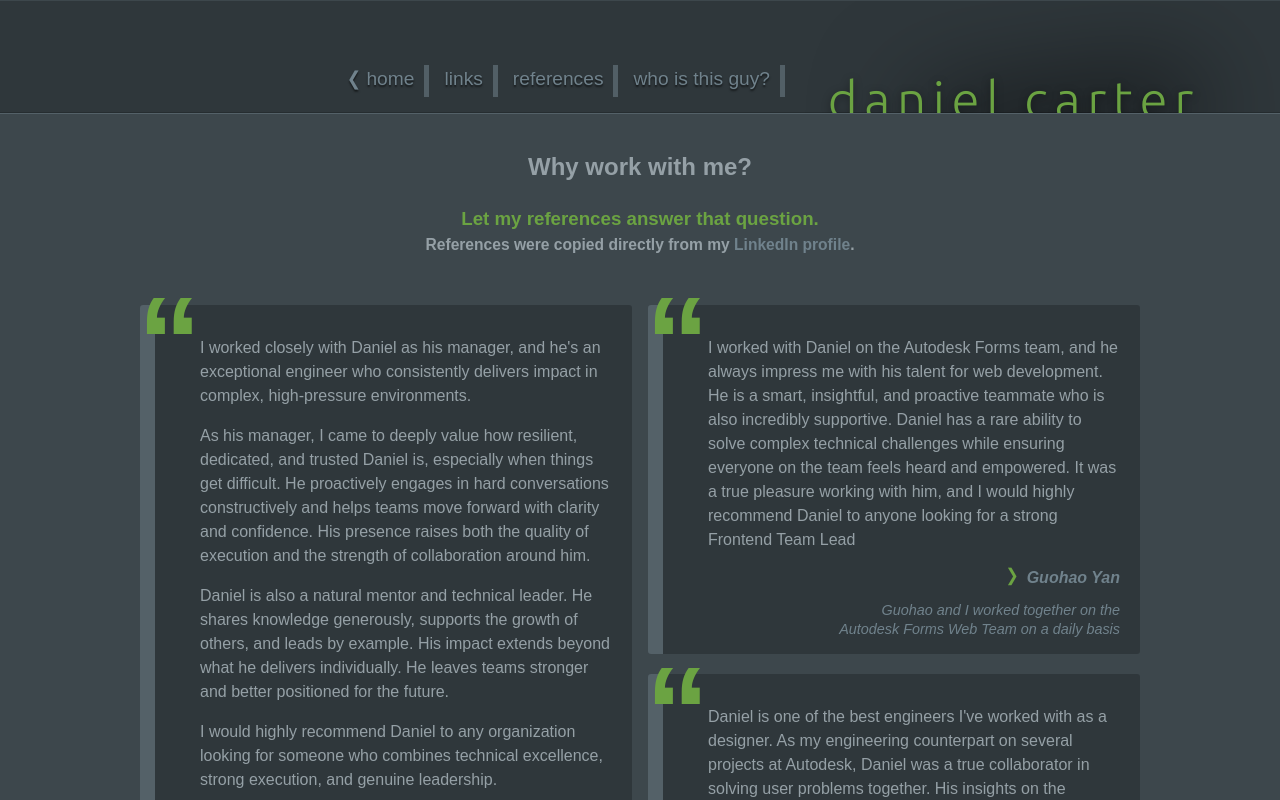
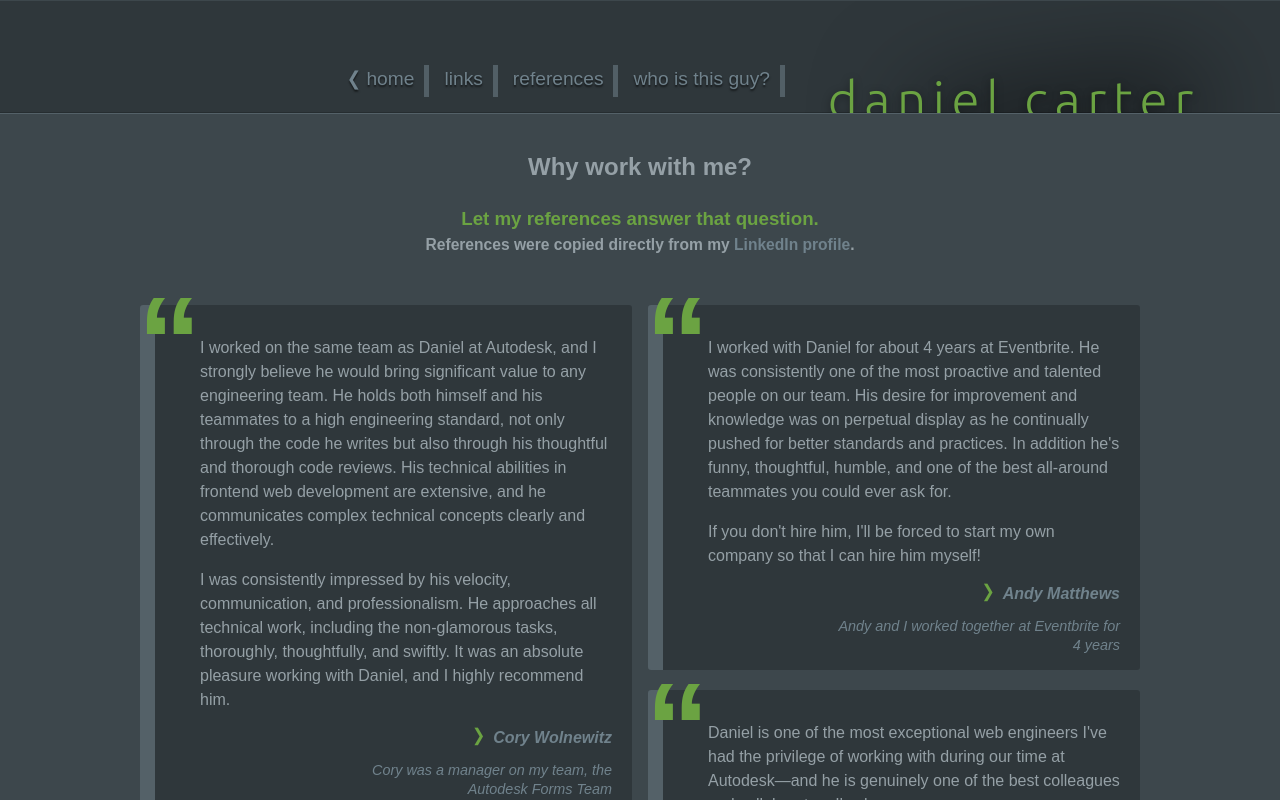
Before and after one commit to slobaum/dcarter.dev, a React (Vite) app: page /references in a window 1280 px wide. Built offline with nearby package versions, Linux system fonts and the light colour scheme.

Commit message:
add more references

```diff
--- a/src/ui/References.tsx
+++ b/src/ui/References.tsx
@@ -172,8 +172,40 @@ const references: Array<{
         source: "Francesca Chua",
         rel: "Fran was the primary designer for the Autodesk Forms team, we worked together for 4 years",
         linkedin: "francescachua",
-    }
-]
+    },
+    {
+        text: [
+            "I worked with Daniel for about 4 years at Eventbrite. He was consistently one of the most proactive and talented people on our team. His desire for improvement and knowledge was on perpetual display as he continually pushed for better standards and practices. In addition he's funny, thoughtful, humble, and one of the best all-around teammates you could ever ask for.",
+            "If you don't hire him, I'll be forced to start my own company so that I can hire him myself!",
+        ],
+        source: "Andy Matthews",
+        rel: "Andy and I worked together at Eventbrite for 4 years",
+        linkedin: "andymatthews",
+    },
+    {
+        text: [
+            "I had the pleasure of working closely with Daniel and he was truly exceptional. As a front end engineer he combined strong technical skill with calm steady leadership that made everyone around him better.",
+            "Daniel was an incredible right hand to work with. I consistently relied on him for thoughtful technical decisions clear communication and mentorship across the team. He had a great instinct for balancing quality velocity and long term maintainability and he elevated the work of everyone he partnered with.",
+            "Beyond his technical ability Daniel showed up as a leader. He took ownership stepped in when things were ambiguous and helped drive alignment without ego. He was dependable collaborative and deeply trusted.",
+            "Any team would be lucky to have Daniel. He is an amazing engineer and an even better teammate!",
+        ],
+        source: "Loretta Stokes",
+        rel: "Loretta was my direct manager on the Events Create team at Eventbrite",
+        linkedin: "lorettastokes",
+    },
+    {
+        text: [
+            "I had the pleasure of working closely with Daniel Carter, and I can say without hesitation that he is one of the strongest engineers I've collaborated with. Daniel is not only an excellent web engineer, but also a thoughtful, proactive, and highly communicative teammate who consistently elevates the teams he works on.",
+            "From a technical standpoint, Daniel brings a deep understanding of modern web engineering practices and applies them with care and precision. He approaches design reviews and feature development with a strong sense of ownership, always thinking beyond just implementation to consider scalability, maintainability, and long-term impact. One of Daniel's core strengths is his ability to identify potential issues early in the process — he doesn't wait for problems to surface in production. Instead, he raises thoughtful concerns during design and planning phases and does so in a constructive, solutions-oriented way.",
+            "Equally impressive are Daniel's communication skills. He has a rare ability to clearly articulate complex technical ideas to both technical and non-technical stakeholders. He knows when and how to involve the right people, keeps stakeholders informed, and ensures alignment across teams.",
+            "Beyond his technical and communication strengths, Daniel is just an awesome person to work with. He brings a friendly, approachable, and positive attitude to the team, making collaboration feel natural and energizing. Daniel's ability to speak up and share his honest thoughts on team dynamics is also extremely refreshing and has helped significantly improve team culture.",
+            "Any company would be fortunate to have Daniel on their engineering team. His strong technical skills, excellent judgment, and outstanding interpersonal abilities make him a rare find. I wholeheartedly recommend Daniel to any organization looking for a talented web engineer who will make an immediate and lasting impact.",
+        ],
+        source: "Sriram Madhusudhan",
+        rel: "Sriram and I collaborated on multiple projects as API/Web counterparts at Autodesk",
+        linkedin: "srirammadhu",
+    },
+];
 
 export const References: FC = () => {
     const randomizedRefs = useMemo(() => shuffleArray(references), []);
```
